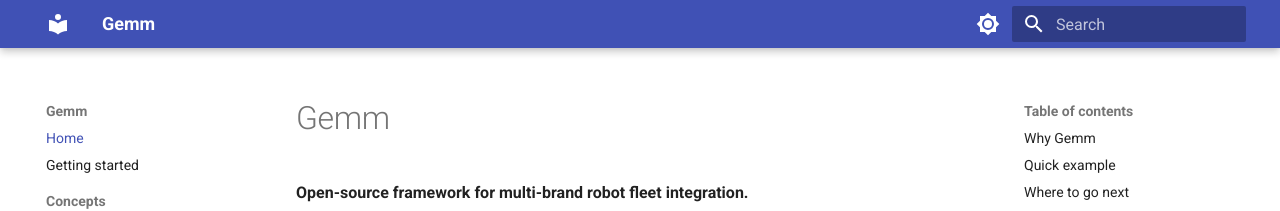
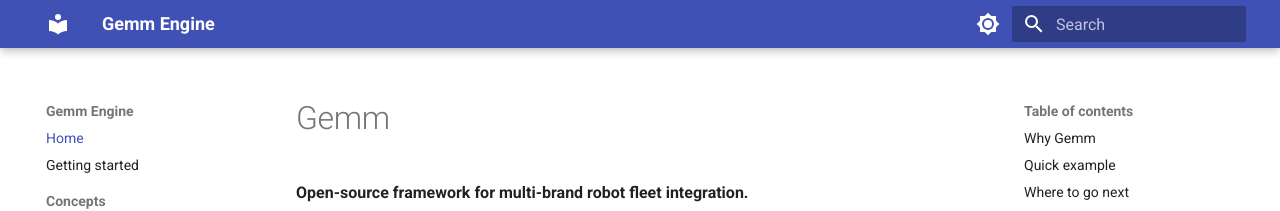
Before and after one commit to Gemm-App/Gemm-Engine, an MkDocs documentation site: the page built from docs/index.md, in a window 1280 px wide. Shown: the top 211 px of the page. Built offline with MkDocs 1.6.1 and Material for MkDocs 9.7.7, drawn with Linux system fonts in a browser that asks for light colours.

Commit message:
Update mkdocs.yml

```diff
--- a/mkdocs.yml
+++ b/mkdocs.yml
@@ -1,4 +1,4 @@
-site_name: Gemm
+site_name: Gemm Engine
 site_description: Open-source framework for multi-brand robot fleet integration
 
 theme:
```
